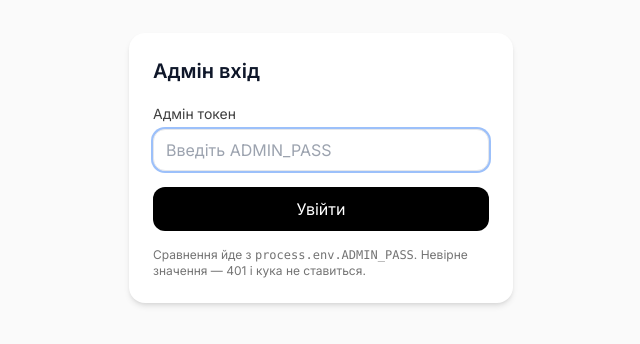
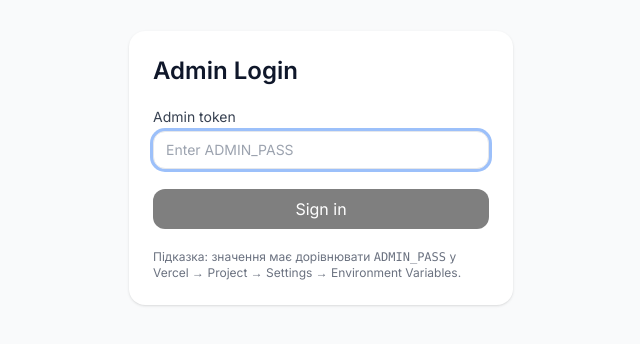
Before and after one commit to yurashko-ux/P-3-0, a Next.js app in the folder web/: page /login in a window 1280 px wide. Shown: the part 232-576 px from the top of the page, without its empty margins (319-959 px from the left). Built offline with nearby package versions, Linux system fonts and the light colour scheme.

Commit message:
Update page.tsx

```diff
--- a/web/app/(admin)/login/page.tsx
+++ b/web/app/(admin)/login/page.tsx
@@ -1,106 +1,81 @@
 // web/app/(admin)/login/page.tsx
 'use client';
 
-import { Suspense, useState } from 'react';
-import { useRouter, useSearchParams } from 'next/navigation';
+import { useState } from 'react';
+import { useRouter } from 'next/navigation';
 
-export const dynamic = 'force-dynamic';
+export default function AdminLoginPage() {
+  const [token, setToken] = useState('');
+  const [loading, setLoading] = useState(false);
+  const [error, setError] = useState<string | null>(null);
+  const router = useRouter();
 
-function LoginInner() {
-  const router = useRouter();
-  const sp = useSearchParams();
-  const [token, setToken] = useState(sp.get('token') ?? '');
-  const [error, setError] = useState<string | null>(null);
-  const [okMsg, setOkMsg] = useState<string | null>(null);
-  const [loading, setLoading] = useState(false);
-
-  async function onSubmit(e: React.FormEvent) {
+  const onSubmit = async (e: React.FormEvent) => {
     e.preventDefault();
+    setLoading(true);
     setError(null);
-    setOkMsg(null);
-    setLoading(true);
-
     try {
       const res = await fetch('/api/auth/set', {
         method: 'POST',
         headers: { 'Content-Type': 'application/json' },
+        // token має збігатися з ADMIN_PASS у Vercel Env
         body: JSON.stringify({ token }),
+        cache: 'no-store',
       });
 
-      if (!res.ok) {
-        let msg = 'Auth failed';
-        try {
-          const data = await res.json();
-          msg = data?.error || msg;
-        } catch {}
-        setError(msg);
-        return;
+      if (res.ok) {
+        // успіх → бекенд поставить httpOnly cookie, переходимо в адмінку
+        router.push('/admin/campaigns');
+      } else {
+        const data = await res.json().catch(() => null);
+        setError(data?.error || `HTTP ${res.status}`);
       }
-
-      setOkMsg('Успішний вхід. Перенаправляю…');
-      setTimeout(() => {
-        router.push('/admin/campaigns');
-        router.refresh();
-      }, 400);
     } catch (err: any) {
       setError(err?.message || 'Network error');
     } finally {
       setLoading(false);
     }
-  }
+  };
 
   return (
-    <main className="min-h-screen w-full flex items-center justify-center bg-neutral-50 p-6">
-      <div className="w-full max-w-sm rounded-2xl shadow-md bg-white p-6">
-        <h1 className="text-xl font-semibold mb-4">Адмін вхід</h1>
-        <form onSubmit={onSubmit} className="space-y-4">
-          <label className="block">
-            <span className="text-sm text-neutral-700">Адмін токен</span>
+    <div className="min-h-screen flex items-center justify-center p-6 bg-gray-50">
+      <form
+        onSubmit={onSubmit}
+        className="w-full max-w-sm bg-white rounded-2xl shadow p-6 space-y-5"
+      >
+        <h1 className="text-2xl font-semibold">Admin Login</h1>
+
+        <label className="block text-sm">
+          <span className="text-gray-700">Admin token</span>
           <input
             type="password"
-              className="mt-1 w-full rounded-xl border px-3 py-2 outline-none focus:ring-2"
-              placeholder="Введіть ADMIN_PASS"
             value={token}
             onChange={(e) => setToken(e.target.value)}
+            className="mt-1 w-full rounded-xl border px-3 py-2 outline-none focus:ring"
+            placeholder="Enter ADMIN_PASS"
             autoFocus
-              required
           />
         </label>
 
         {error && (
-            <div className="rounded-xl bg-red-50 border border-red-200 text-red-700 px-3 py-2 text-sm">
+          <p className="text-sm text-red-600">
             {error}
-            </div>
-          )}
-
-          {okMsg && (
-            <div className="rounded-xl bg-emerald-50 border border-emerald-200 text-emerald-700 px-3 py-2 text-sm">
-              {okMsg}
-            </div>
+          </p>
         )}
 
         <button
           type="submit"
-            disabled={loading}
-            className="w-full rounded-xl bg-black text-white py-2.5 disabled:opacity-50"
+          disabled={loading || !token}
+          className="w-full rounded-xl bg-black text-white py-2 disabled:opacity-50"
         >
-            {loading ? 'Входимо…' : 'Увійти'}
+          {loading ? 'Signing in…' : 'Sign in'}
         </button>
+
+        <p className="text-xs text-gray-500">
+          Підказка: значення має дорівнювати <code>ADMIN_PASS</code> у Vercel →
+          Project → Settings → Environment Variables.
+        </p>
       </form>
-
-        <p className="mt-4 text-xs text-neutral-500">
-          Сравнення йде з <code>process.env.ADMIN_PASS</code>. Невірне значення — 401 і кука не ставиться.
-        </p>
     </div>
-    </main>
   );
 }
-
-export default function AdminLoginPage() {
-  // Вимога Next.js: якщо використовуємо useSearchParams — обгортаємо в Suspense
-  return (
-    <Suspense fallback={<div className="p-6 text-sm text-neutral-500">Завантаження…</div>}>
-      <LoginInner />
-    </Suspense>
-  );
-}
```
Lines whose indentation alone changed are shown as unchanged.
